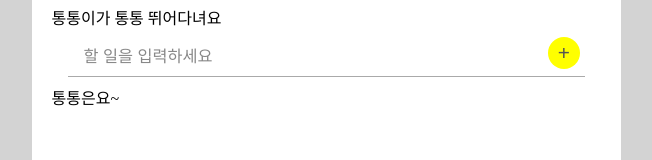
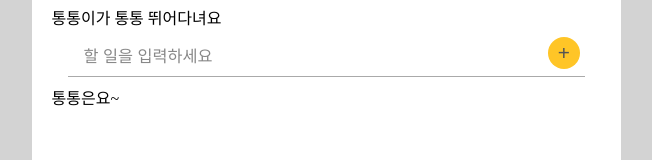
Before and after one commit to tunaep5/tongtong, a React (Create React App) app: page / in a window 1280 px wide. Shown: the top 160 px of the page, without its empty margins (314-966 px from the left). Built offline with nearby package versions, Linux system fonts and the light colour scheme.

Commit message:
CSS: 할 일 추가 버튼 스타일 변경

```diff
--- a/src/styles/TodoInput.scss
+++ b/src/styles/TodoInput.scss
@@ -18,7 +18,7 @@
   button {
     width: 2rem;
     height: 2rem;
-    background-color: yellow;
+    background-color: rgb(255, 197, 39);
     border: none;
     border-radius: 50%;
     font-size: 1.3rem;
@@ -28,12 +28,18 @@
     &:hover {
       animation: tongtong 0.5s ease-in-out infinite;
     }
+    &:focus {
+      outline: none;
+      background-color: rgb(112, 60, 255);
+      color: white;
+    }
 
     @keyframes tongtong {
       0% {transform: translateY(0);}
+      25% {transform: translateY(-5px);}
       30% {transform: translateY(-7px);}
-      60% {transform: translateY(0);}
-      100% {transform: translateY(0);}
+      75% {transform: translateY(3px);}
+      100% {transform: translateY(3px);}
     }
   }
 }
```
